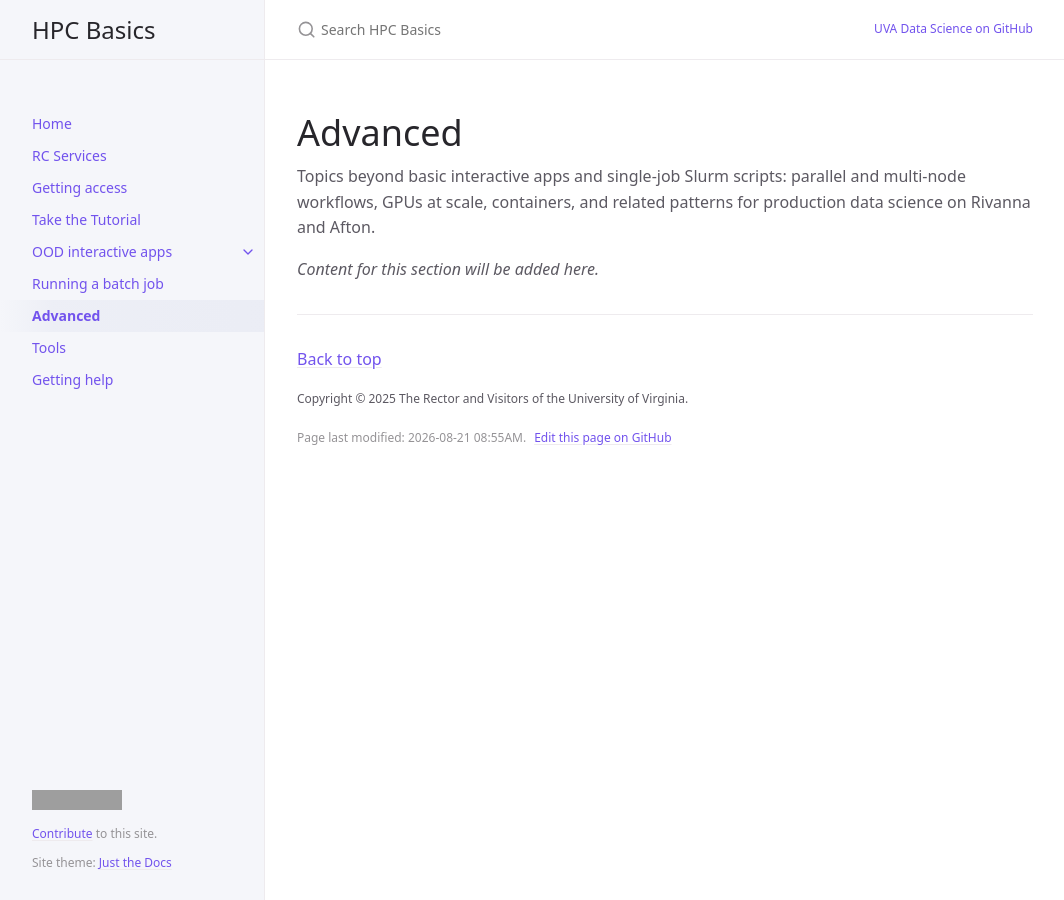
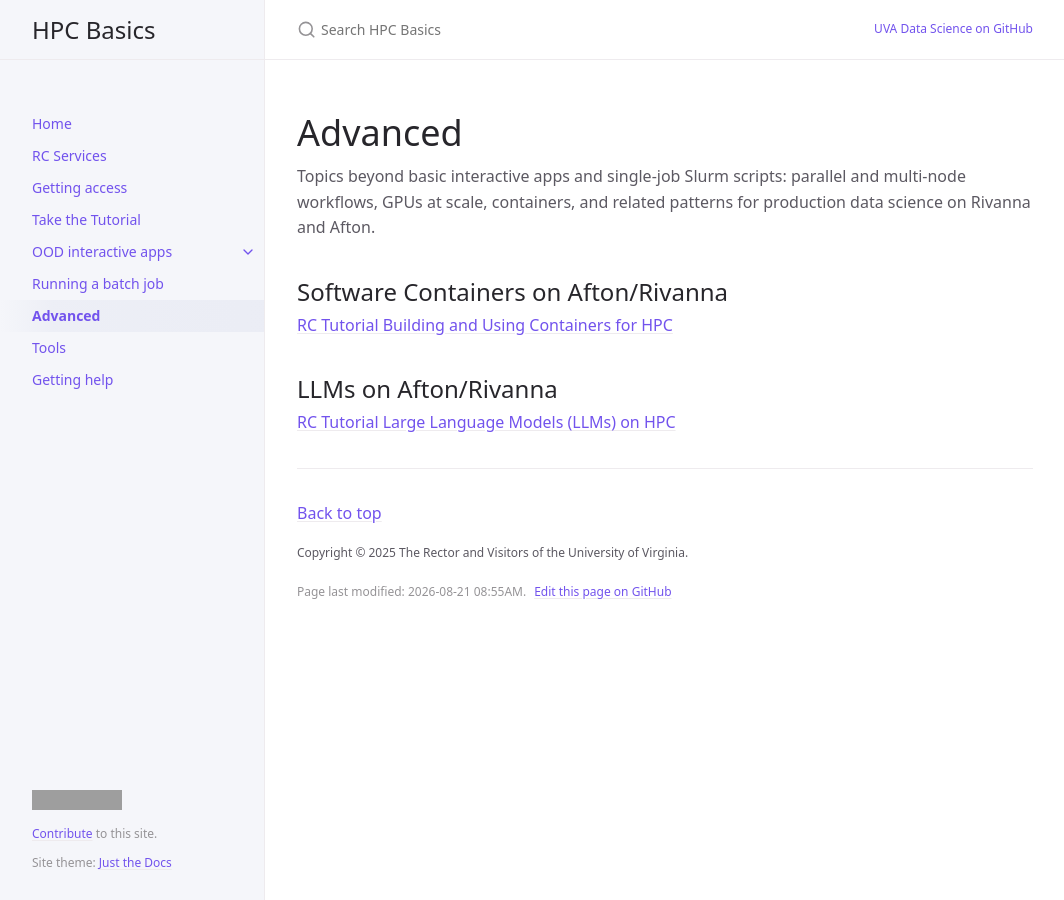
Before and after one commit to UVADS/hpc-basics, a Jekyll site: the page built from docs/advanced.md, in a window 1280 px wide. Shown: the whole page, without its empty margins (107-1171 px from the left). Built offline with Jekyll 4.4.1, drawn with Linux system fonts in a browser that asks for light colours; cached includes are drawn as plain includes; grey boxes are pictures that could not be loaded.

Commit message:
advanced

```diff
--- a/docs/advanced.md
+++ b/docs/advanced.md
@@ -10,4 +10,10 @@ last_modified_date: "2026-08-21 08:55AM"
 
 Topics beyond basic interactive apps and single-job Slurm scripts: parallel and multi-node workflows, GPUs at scale, containers, and related patterns for production data science on Rivanna and Afton.
 
-*Content for this section will be added here.*
+## Software Containers on Afton/Rivanna
+
+[RC Tutorial Building and Using Containers for HPC](https://learning.rc.virginia.edu/tutorials/containers-for-hpc/)
+
+## LLMs on Afton/Rivanna
+
+[RC Tutorial Large Language Models (LLMs) on HPC](https://learning.rc.virginia.edu/notes/llms-hpc/)
```
